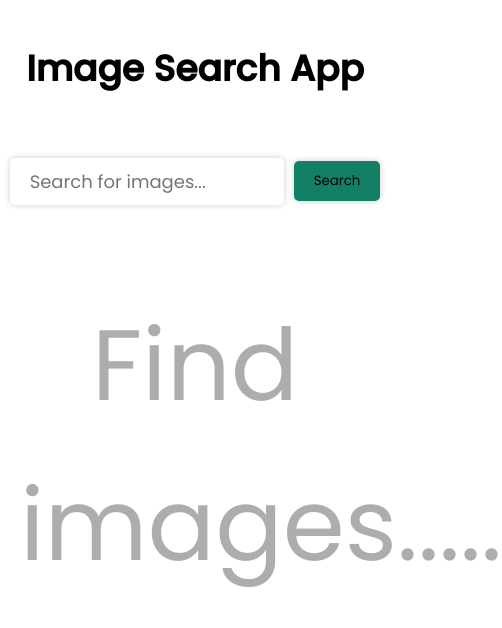
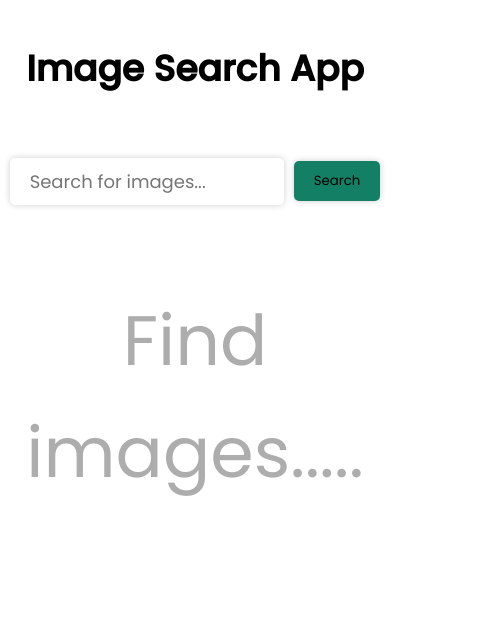
Before and after one commit to siddharthkhedkar223/IMG_SEARCH_APP, a plain HTML site: page index.html in a window 390 px wide. Shown: the whole page, 502 px wide, since content can reach past the window. Drawn offline with Linux system fonts and the light colour scheme.

Commit message:
mediaquery

```diff
--- a/styles.css
+++ b/styles.css
@@ -148,6 +148,8 @@ form{
     .search-result{
         width:100%;
     }
-
+    .homepage-text{
+        font-size: 70px;
+    }
 
     }
```
